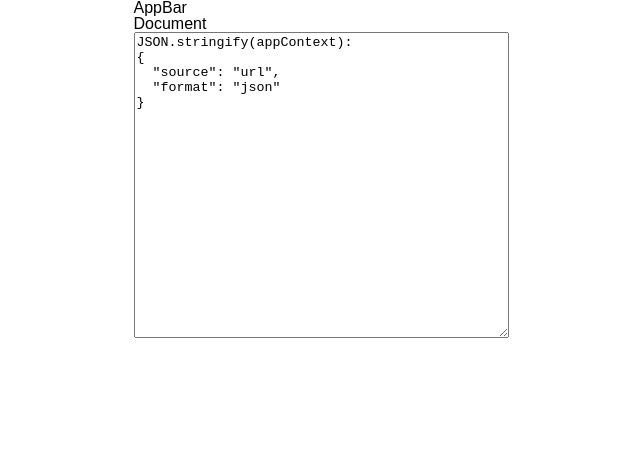
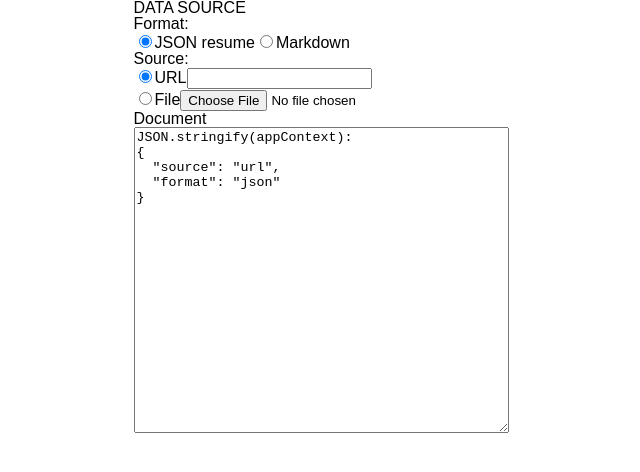
Before and after one commit to chrjl/react-resume--server, a React (Vite) app: page / in a window 1280 px wide. Shown: the top 472 px of the page, without its empty margins (319-959 px from the left). Built offline with nearby package versions, Linux system fonts and the light colour scheme.

Commit message:
feat(AppBar): toggle format and source, update AppContext

```diff
--- a/src/components/AppBar.tsx
+++ b/src/components/AppBar.tsx
@@ -1,3 +1,71 @@
-export default function AppBar() {
-  return <>AppBar</>;
+import { useContext } from 'react';
+
+import { AppContext, AppContextType } from '../contexts/AppContext';
+
+interface AppBarProps {
+  setAppContext: React.Dispatch<React.SetStateAction<AppContextType>>;
 }
+
+export default function AppBar({ setAppContext }: AppBarProps) {
+  const appContext = useContext(AppContext);
+
+  return (
+    <>
+      <form
+        onSubmit={(e) => e.preventDefault()}
+      >
+        <h1>DATA SOURCE</h1>
+        <fieldset
+          id="format"
+          onChange={(e) => {
+            const { name, value } = e.target as HTMLInputElement;
+            if (name !== 'format') return;
+
+            setAppContext((prevAppContext) => ({
+              ...prevAppContext,
+              format: value,
+            }));
+          }}
+        >
+          <legend>Format:</legend>
+          <label>
+            <input type="radio" name="format" value="json" defaultChecked />
+            JSON resume
+          </label>
+          <label>
+            <input type="radio" name="format" value="markdown" />
+            Markdown
+          </label>
+        </fieldset>
+
+        <fieldset
+          id="source"
+          onChange={(e) => {
+            const { name, value } = e.target as HTMLInputElement;
+            if (name !== 'source') return;
+
+            setAppContext((prevAppContext) => ({
+              ...prevAppContext,
+              source: value,
+            }));
+          }}
+        >
+          <legend>Source:</legend>
+          <label>
+            <input type="radio" name="source" value="url" defaultChecked />
+            URL
+            <input type="text" />
+          </label>
+
+          <br />
+
+          <label>
+            <input type="radio" name="source" value="file" />
+            File
+            <input type="file" />
+          </label>
+        </fieldset>
+      </form>
+    </>
+  );
+}
```
